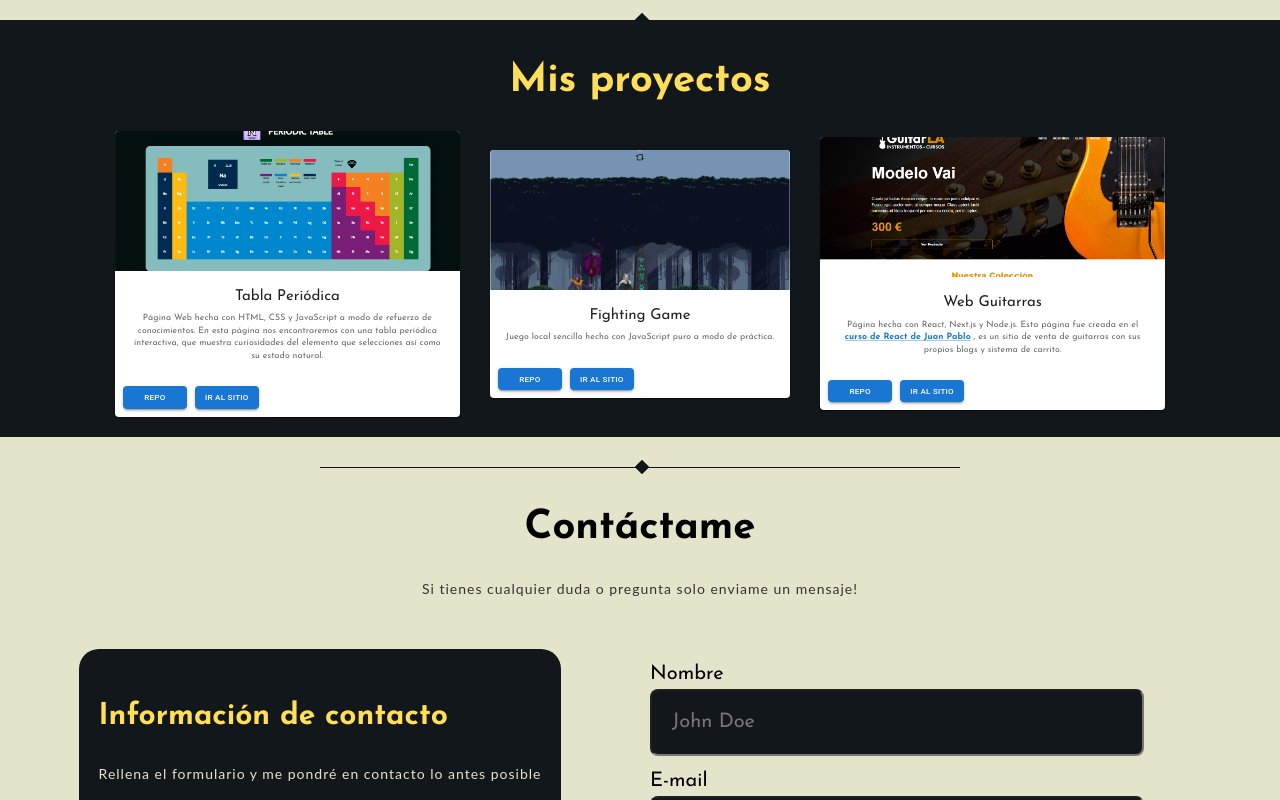
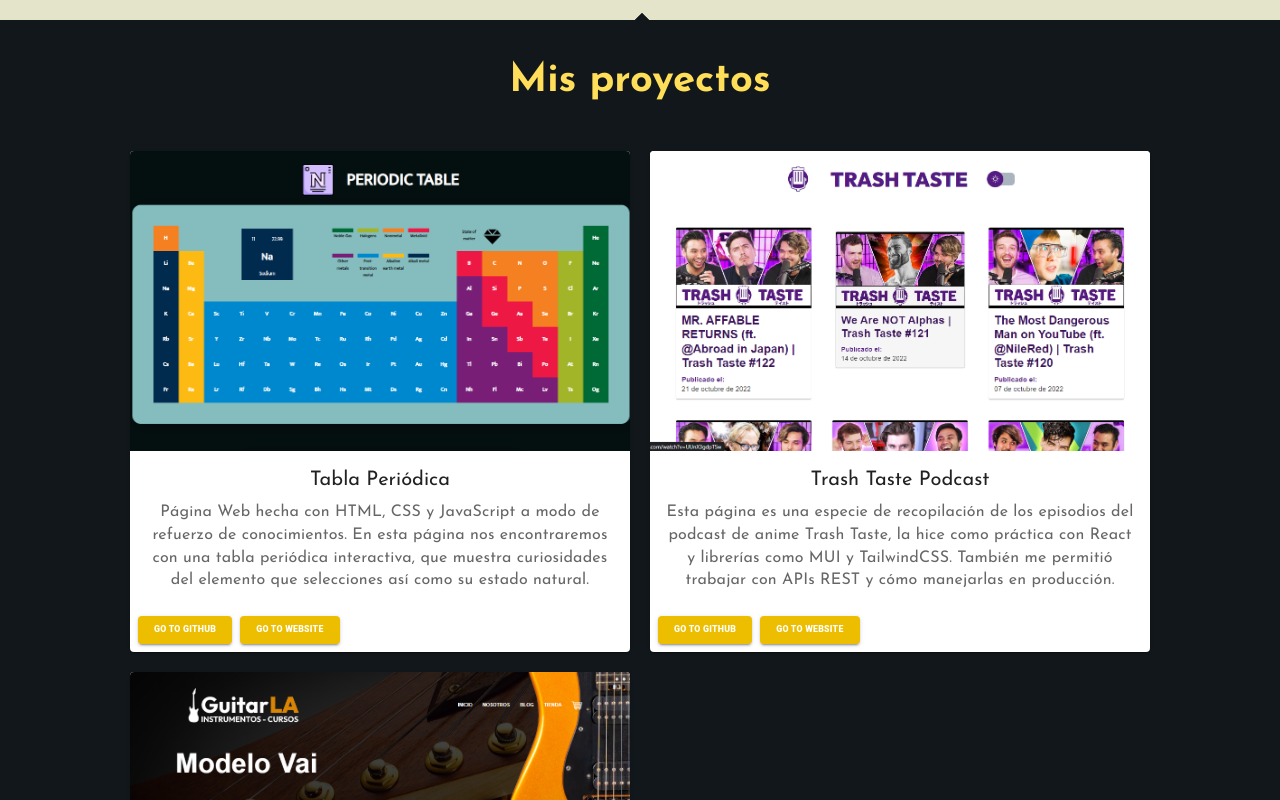
Before and after one commit to itsJRillo/Portfolio, a Next.js app: page / in a window 1280 px wide. Shown: the part 1220-2020 px from the top of the page. Built offline with nearby package versions, Linux system fonts and the light colour scheme.

Commit message:
Projects Section Fixed

```diff
--- a/components/Projects.jsx
+++ b/components/Projects.jsx
@@ -1,14 +1,28 @@
 import styles from "../styles/Projects.module.css";
-import { motion } from "framer-motion";
+
 import Card from "@mui/material/Card";
 import CardActions from "@mui/material/CardActions";
 import CardContent from "@mui/material/CardContent";
 import CardMedia from "@mui/material/CardMedia";
 import Button from "@mui/material/Button";
 import Typography from "@mui/material/Typography";
-import { Link } from "@mui/material";
+import { Link, styled } from "@mui/material";
+
+import { motion } from "framer-motion";
 
 const Projects = () => {
+  const ColorButton = styled(Button)(({ theme }) => ({
+    color: theme.palette.getContrastText("#edbe00"),
+    backgroundColor: "#edbe00",
+    color: "#fff",
+    fontWeight: 900,
+    "&:hover": {
+      backgroundColor: "#12171b",
+      color: "#edb300",
+      fontWeight: 900,
+    },
+  }));
+
   return (
     <motion.div
       className={styles.contenido}
@@ -47,19 +61,21 @@
             },
           },
         }}
-        className={styles.cards}
+        className={styles.cardHolder}
       >
-        <Card sx={{ maxWidth: 345 }}>
+        <div className={styles.cards}>
+          <Card sx={{ maxWidth: 500 }}>
             <CardMedia
               component="img"
               alt="pagina web tabla"
-            height="140"
+              height={300}
               image="/icons/tabla.png"
             />
             <CardContent>
               <Typography
                 fontFamily={"Josefin Sans"}
                 gutterBottom
+                fontSize={20}
                 variant="h5"
                 component="div"
               >
@@ -67,89 +83,92 @@
               </Typography>
               <Typography
                 fontFamily={"Josefin Sans"}
+                fontSize={16}
                 variant="body2"
                 color="text.secondary"
               >
-              Página Web hecha con HTML, CSS y JavaScript a modo de refuerzo de
-              conocimientos. En esta página nos encontraremos con una tabla
+                Página Web hecha con HTML, CSS y JavaScript a modo de refuerzo
+                de conocimientos. En esta página nos encontraremos con una tabla
                 periódica interactiva, que muestra curiosidades del elemento que
                 selecciones así como su estado natural.
               </Typography>
             </CardContent>
             <CardActions>
-            <Button
+              <ColorButton
                 target="_blank"
-              href="http://github.com/itsJRillo/TablaPeriodica"
+                href="http://github.com/itsJRillo/TrashTaste-React"
                 variant="contained"
-              size="small"
               >
-              Repo
-            </Button>
-            <Button
+                Go to Github
+              </ColorButton>
+              <ColorButton
                 target="_blank"
-              href="http://itsjrillo-periodictable.netlify.app/"
+                href="https://trash-taste-podcast.netlify.app/"
                 variant="contained"
-              size="small"
               >
-              Ir al sitio
-            </Button>
+                Go to Website
+              </ColorButton>
             </CardActions>
           </Card>
 
-        <Card sx={{ maxWidth: 345 }}>
+          <Card sx={{ maxWidth: 500 }}>
             <CardMedia
               component="img"
-            alt="pagina web fighting"
-            height="140"
-            image="/icons/fighting.png"
+              alt="pagina web trash-taste"
+              height={300}
+              image="/icons/trash-taste.png"
             />
             <CardContent>
               <Typography
                 fontFamily={"Josefin Sans"}
+                fontSize={20}
                 gutterBottom
                 variant="h5"
                 component="div"
               >
-              Fighting Game
+                Trash Taste Podcast
               </Typography>
               <Typography
                 fontFamily={"Josefin Sans"}
+                fontSize={16}
                 variant="body2"
                 color="text.secondary"
               >
-              Juego local sencillo hecho con JavaScript puro a modo de práctica.
+                Esta página es una especie de recopilación de los episodios del
+                podcast de anime Trash Taste, la hice como práctica con React y
+                librerías como MUI y TailwindCSS. También me permitió trabajar
+                con APIs REST y cómo manejarlas en producción.
               </Typography>
             </CardContent>
             <CardActions>
-            <Button
+              <ColorButton
                 target="_blank"
                 href="https://github.com/itsJRillo/Fighting-Game"
                 variant="contained"
-              size="small"
               >
-              Repo
-            </Button>
-            <Button
+                Go to Github
+              </ColorButton>
+              <ColorButton
                 target="_blank"
                 href="https://itsjrillo-fightinggame.netlify.app/"
                 variant="contained"
-              size="small"
               >
-              Ir al sitio
-            </Button>
+                Go to Website
+              </ColorButton>
             </CardActions>
           </Card>
 
-        <Card sx={{ maxWidth: 345 }}>
+          <Card sx={{ maxWidth: 500 }}>
             <CardMedia
               component="img"
               alt="pagina web guitarla"
-            height="140"
+              height={300}
               image="/icons/guitar.png"
             />
             <CardContent>
               <Typography
                 fontFamily={"Josefin Sans"}
+                fontSize={16}
                 gutterBottom
                 variant="h5"
                 component="div"
@@ -158,35 +177,40 @@
               </Typography>
               <Typography
                 fontFamily={"Josefin Sans"}
+                fontSize={18}
                 variant="body2"
                 color="text.secondary"
               >
-              Página hecha con React, Next.js y Node.js. Esta página fue creada en el{" "}
-              <Link target="_blank" href="https://www.udemy.com/course/react-de-principiante-a-experto-creando-mas-de-10-aplicaciones/">
+                Página hecha con React, Next.js y Node.js. Esta página fue
+                creada en el{" "}
+                <Link
+                  target="_blank"
+                  href="https://www.udemy.com/course/react-de-principiante-a-experto-creando-mas-de-10-aplicaciones/"
+                >
                   <b>curso de React de Juan Pablo</b>
-              </Link> , es un sitio de venta de guitarras con sus propios blogs y sistema de carrito.
-
+                </Link>{" "}
+                , es un sitio de venta de guitarras con sus propios blogs y
+                sistema de carrito.
               </Typography>
             </CardContent>
             <CardActions>
-            <Button
+              <ColorButton
                 target="_blank"
                 href="https://github.com/itsJRillo-CursoReact/GuitarLA"
                 variant="contained"
-              size="small"
               >
-              Repo
-            </Button>
-            <Button
+                Go to Github
+              </ColorButton>
+              <ColorButton
                 target="_blank"
                 href="https://itsjrillo-guitarla.vercel.app/"
                 variant="contained"
-              size="small"
               >
-              Ir al sitio
-            </Button>
+                Go to Website
+              </ColorButton>
             </CardActions>
           </Card>
+        </div>
       </motion.div>
     </motion.div>
   );
--- a/styles/Projects.module.css
+++ b/styles/Projects.module.css
@@ -1,25 +1,32 @@
-.contenido{
+.contenido {
   background-color: #12171b;
   padding-bottom: 2rem;
 }
 
-.contenido h2{
-  color: #FFDE59
+.contenido h2 {
+  color: #ffde59;
 }
 
-.cards{
+.cardHolder {
   display: flex;
-  flex-direction: column;
-  gap: 3rem;
-  text-align: center;
   align-items: center;
   justify-content: center;
   margin: 0 auto;
+  text-align: center;
 }
 
-@media (min-width: 768px){
-  .cards{
-    flex-direction: row;
+.cards {
+  display: grid;
+    padding: 2rem;
+    grid-template-columns: repeat(1, minmax(500px, 1fr));
+    gap: 2rem;
+}
+
+@media (min-width: 768px) {
+  .cards {
+    display: grid;
+    grid-template-columns: repeat(2, minmax(500px, 1fr));
+    gap: 2rem;
   }
 }
 
```
Also changed, not shown: public/icons/github-button.png (added), public/icons/trash-taste.png (added). Lines whose indentation alone changed are shown as unchanged.
